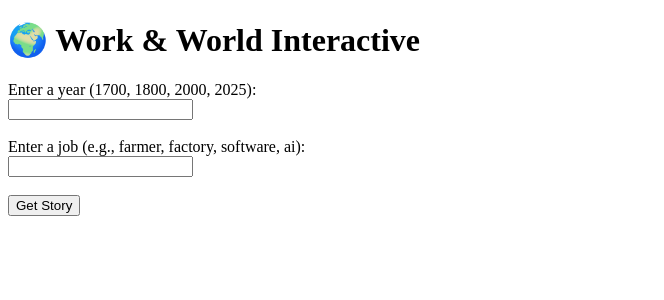
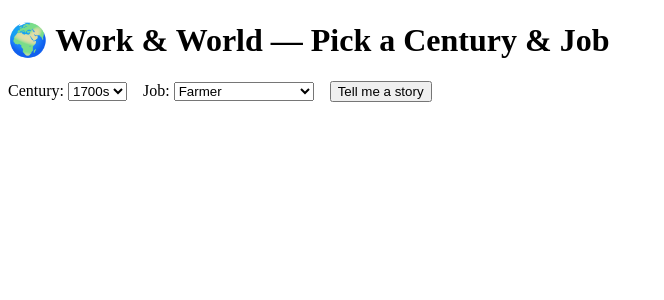
Before and after one commit to neelreddyrebala/work_world, a Flask app: page / in a window 1280 px wide. Shown: the top 300 px of the page, without its empty margins (0-664 px from the left). Run offline with Flask 3, Linux system fonts and the light colour scheme.

Commit message:
25 hard-coded stories (5 jobs x 5 centuries) with dropdown UI

```diff
--- a/app.py
+++ b/app.py
@@ -1,23 +1,60 @@
-import openai
 from flask import Flask, render_template, request
 
 app = Flask(__name__)
 
+JOBS = ["farmer", "factory", "teacher", "software", "ai_pm"]
+CENTURIES = ["1700", "1800", "1900", "2000", "2100"]
+
+stories = {
+    "1700": {
+        "farmer": "1700 • Farmer: Your calendar is the sky. You trade hay for gossip and survival tips. Tools: hand plow, strong back, suspiciously optimistic neighbor. Pro tip: rotate crops, not excuses.",
+        "factory": "1700 • Factory Worker: Factories aren’t quite the thing yet. You’re ‘pre-factory,’ which is a polite way to say ‘apprentice with sore wrists.’ Learn a craft and avoid sawdust in your tea.",
+        "teacher": "1700 • Teacher: You herd tiny philosophers who ask ‘Why?’ 19 times per minute. Blackboard? Chalk? Luxury. You teach letters, numbers, and ‘please stop poking the goat.’",
+        "software": "1700 • Software Engineer: You refactor… parchment. Your backlog is ‘invent electricity, then computers.’ Until then, you optimize loops in your head and brag about O(oxen).",
+        "ai_pm": "1700 • AI PM: You pitch ‘automated thinking machines.’ Audience nods, then asks if it can also churn butter. Visionary, but maybe ship a better wheel first."
+    },
+    "1800": {
+        "farmer": "1800 • Farmer: Steel plows, bigger yields, bigger hats. Markets expand; so do weeds. You discover logistics: move grain before rain. KPI: cows milked ÷ boots ruined.",
+        "factory": "1800 • Factory Worker: Steam says ‘tick tock.’ You master the machine and invent the coffee break by glaring at supervisors. Join a union; keep your fingers.",
+        "teacher": "1800 • Teacher: New schools! New rules! You teach handwriting so sharp it could slice bread. Parents debate modernity; you assign more homework.",
+        "software": "1800 • Software Engineer: You and Ada dream in gears. Debugging means fewer cogs on the floor. ‘Hello, World’ is a loom that doesn’t jam.",
+        "ai_pm": "1800 • AI PM: You storyboard a steam-powered assistant that schedules your boss’s nap. It ships as a kettle. Adoption is 100%; it makes tea."
+    },
+    "1900": {
+        "farmer": "1900 • Farmer: Tractors arrive, horses negotiate early retirement. You read weather maps like stock charts. Pest control strategy: ‘Not today, locusts.’",
+        "factory": "1900 • Factory Worker: Assembly lines turn walking into standing. You time motions like a metronome and stash earplugs made of courage.",
+        "teacher": "1900 • Teacher: You wield the red pen of destiny. Students learn civics, science, and how to resist passing notes the size of newspapers.",
+        "software": "1900 • Software Engineer: Punched cards everywhere. You drop a stack once and reinvent chaos theory. Unit tests are interns with rulers.",
+        "ai_pm": "1900 • AI PM: You promise a thinking machine; you ship a very polite calculator. It can’t love, but it can sum. Management applauds anyway."
+    },
+    "2000": {
+        "farmer": "2000 • Farmer: GPS tractors drift like techno-ballet. Drones scout fields; spreadsheets judge you. You A/B test fertilizer like a startup.",
+        "factory": "2000 • Factory Worker: Robots join the crew; you learn maintenance and meme curation. Kaizen boards multiply like… well, kaizen boards.",
+        "teacher": "2000 • Teacher: Projectors! Wi-Fi! Also: 37 passwords. You teach critical thinking and how to find the real ‘Submit’ button.",
+        "software": "2000 • Software Engineer: You deploy to prod on Friday (brave). Pager beeps become your love language. Version control: finally not zip files.",
+        "ai_pm": "2000 • AI PM: You ship search, recommenders, and the ‘Are you a robot?’ checkbox. Answer remains unclear."
+    },
+    "2100": {
+        "farmer": "2100 • Farmer: Vertical farms hum; tomatoes grow next to servers. You tune nutrients like a DJ. Pests now subscribe to your patch notes.",
+        "factory": "2100 • Factory Worker: Cobots high-five (safely). You choreograph fleets and argue with a forklift that wants a vacation.",
+        "teacher": "2100 • Teacher: Your class includes humans, AIs, and one curious cat avatar. You grade reflections; the rubric grades itself.",
+        "software": "2100 • Software Engineer: You pair program with an agent that apologizes for merge conflicts it caused in 2087. Code smells are now scented.",
+        "ai_pm": "2100 • AI PM: You run governance, deploy planetary updates, and ensure ‘Don’t be a villain’ is more than a slide. KPIs: trust, uptime, no dystopia."
+    }
+}
+
+def safe_lower(x): return (x or "").strip().lower()
+
 @app.route("/", methods=["GET", "POST"])
 def home():
     if request.method == "POST":
-        year = request.form.get("year")
-        job = request.form.get("job")
+        century = request.form.get("century")
+        job = safe_lower(request.form.get("job"))
+        story = stories.get(century, {}).get(job)
+        if not story:
+            story = "No story for that combo (yet). Try another!"
+        return render_template("result.html", century=century, job=job, story=story, JOBS=JOBS, CENTURIES=CENTURIES)
+    return render_template("index.html", JOBS=JOBS, CENTURIES=CENTURIES)
 
-        # Call the model
-        prompt = f"Write a rich, imaginative story about someone working as a {job} in the year {year}. Include social context, challenges, and what skills would matter over the next 25 years."
-
-        response = openai.chat.completions.create(
-            model="gpt-4o-mini",  # fast, cheap option
-            messages=[{"role": "user", "content": prompt}],
-        )
-
-        story = response.choices[0].message.content
-        return render_template("result.html", year=year, job=job, story=story)
-
-    return render_template("index.html")
+if __name__ == "__main__":
+    app.run(host="0.0.0.0", port=5000)
--- a/templates/index.html
+++ b/templates/index.html
@@ -1,18 +1,30 @@
 <!DOCTYPE html>
 <html>
 <head>
-  <title>Work & World Interactive</title>
+  <meta charset="utf-8" />
+  <title>Work & World — 25 Stories</title>
+  <meta name="viewport" content="width=device-width,initial-scale=1" />
 </head>
 <body>
-  <h1>🌍 Work & World Interactive</h1>
+  <h1>🌍 Work & World — Pick a Century & Job</h1>
   <form method="post">
-    <label for="year">Enter a year (1700, 1800, 2000, 2025):</label><br>
-    <input type="text" id="year" name="year" required><br><br>
-
-    <label for="job">Enter a job (e.g., farmer, factory, software, ai):</label><br>
-    <input type="text" id="job" name="job" required><br><br>
-
-    <button type="submit">Get Story</button>
+    <label>Century:</label>
+    <select name="century" required>
+      {% for c in CENTURIES %}
+        <option value="{{ c }}">{{ c }}s</option>
+      {% endfor %}
+    </select>
+    &nbsp;&nbsp;
+    <label>Job:</label>
+    <select name="job" required>
+      <option value="farmer">Farmer</option>
+      <option value="factory">Factory worker</option>
+      <option value="teacher">Teacher</option>
+      <option value="software">Software engineer</option>
+      <option value="ai_pm">AI product manager</option>
+    </select>
+    &nbsp;&nbsp;
+    <button type="submit">Tell me a story</button>
   </form>
 </body>
 </html>
```
Also changed, not shown: templates/results.html (+5 -3 lines).
